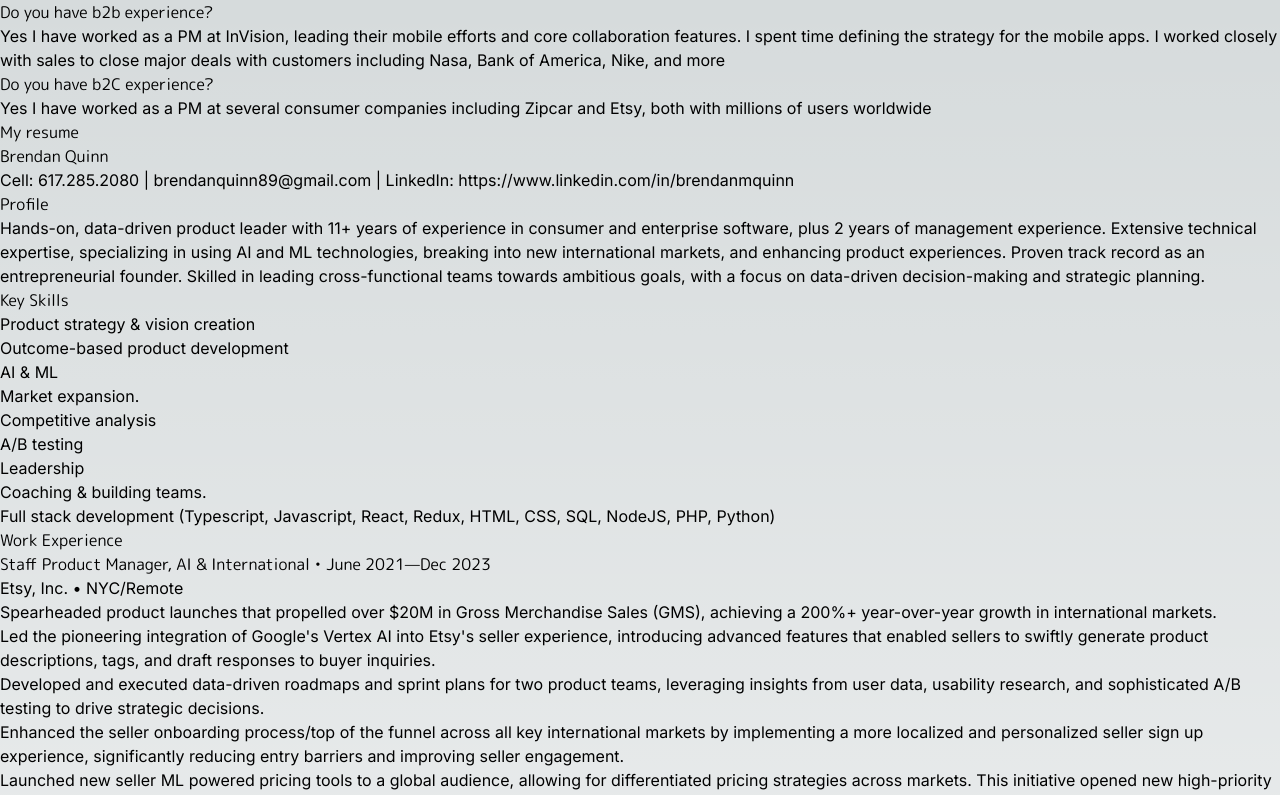
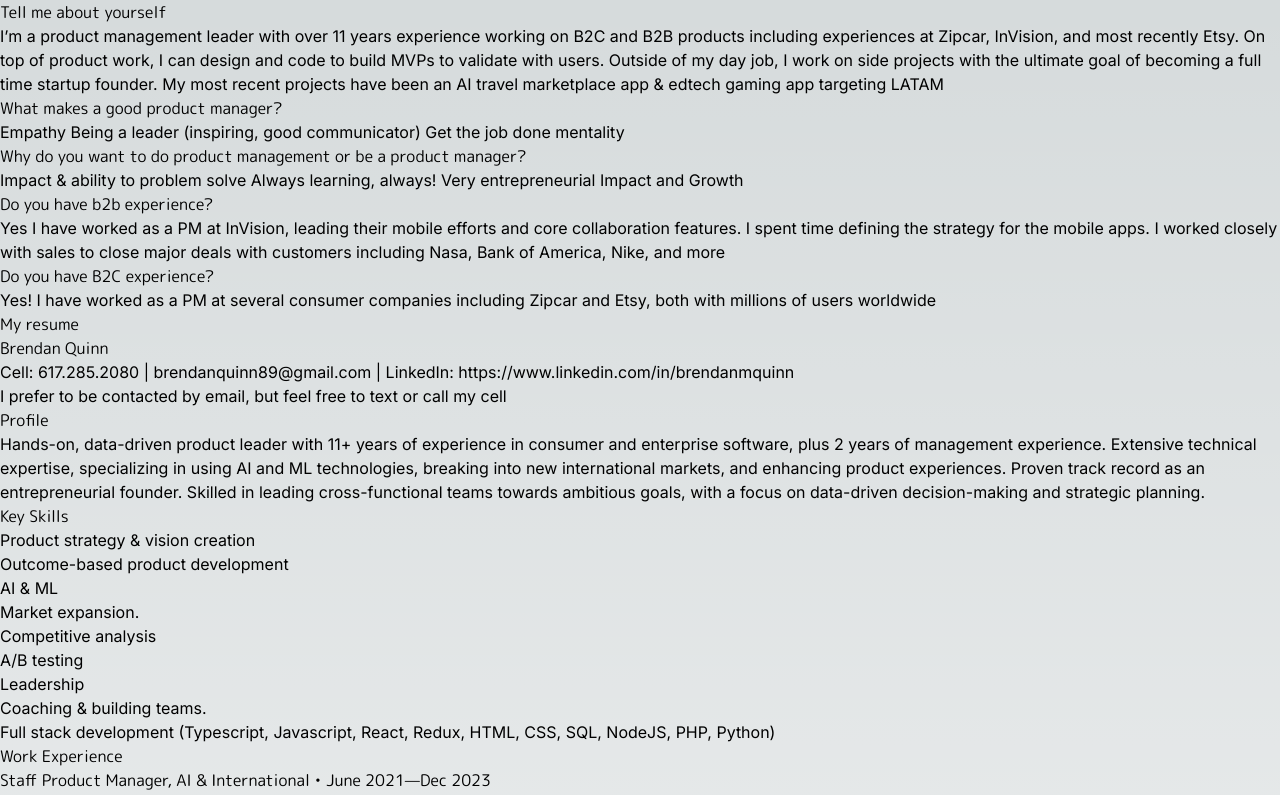
Before and after one commit to brequinn/chat-with-brendan, a Next.js app: page /docs/paseana-guidebook in a window 1280 px wide. Shown: the top 795 px of the page. Built offline with nearby package versions, Linux system fonts and the light colour scheme.

Commit message:
resume updates

```diff
--- a/pages/docs/paseana-guidebook.mdx
+++ b/pages/docs/paseana-guidebook.mdx
@@ -1,16 +1,35 @@
+# Tell me about yourself
+
+I’m a product management leader with over 11 years experience working on B2C and B2B products including experiences at Zipcar, InVision, and most recently Etsy. On top of product work, I can design and code to build MVPs to validate with users. Outside of my day job, I work on side projects with the ultimate goal of becoming a full time startup founder. My most recent projects have been an AI travel marketplace app & edtech gaming app targeting LATAM
+
+# What makes a good product manager?
+
+Empathy
+Being a leader (inspiring, good communicator)
+Get the job done mentality
+
+# Why do you want to do product management or be a product manager?
+
+Impact & ability to problem solve
+Always learning, always!
+Very entrepreneurial
+Impact and Growth
+
 # Do you have b2b experience?
 
 Yes I have worked as a PM at InVision, leading their mobile efforts and core collaboration features. I spent time defining the strategy for the mobile apps. I worked closely with sales to close major deals with customers including Nasa, Bank of America, Nike, and more
 
-# Do you have b2C experience?
+# Do you have B2C experience?
 
-Yes I have worked as a PM at several consumer companies including Zipcar and Etsy, both with millions of users worldwide
+Yes! I have worked as a PM at several consumer companies including Zipcar and Etsy, both with millions of users worldwide
 
 # My resume
 
 ## Brendan Quinn
 
 Cell: 617.285.2080 | brendanquinn89@gmail.com | LinkedIn: https://www.linkedin.com/in/brendanmquinn
+
+I prefer to be contacted by email, but feel free to text or call my cell
 
 ## Profile
 
--- a/pages/index.tsx
+++ b/pages/index.tsx
@@ -69,7 +69,7 @@
     const guides = [
       {
         name: 'Brendan',
-        avatar: '/images/paseana-avatar.png',
+        avatar: '/images/brendan-avatar.png',
         country: 'Mexico',
         location: 'Mexico City',
         bio: '',
@@ -149,7 +149,7 @@
         <footer className="w-full text-center py-4 absolute bottom-0">
           <span className="flex items-center justify-center">
             Made with{' '}
-            <img src="/assets/anthropic-logo.png" alt="Anthropic Logo" className="ml-2 h-5" />
+            <img src="/assets/anthropic-logo.png" alt="Anthropic Logo" className="ml-5 h-8" />
           </span>
         </footer>
       </main>
```
Also changed, not shown: public/images/brendan-avatar.png (added).
